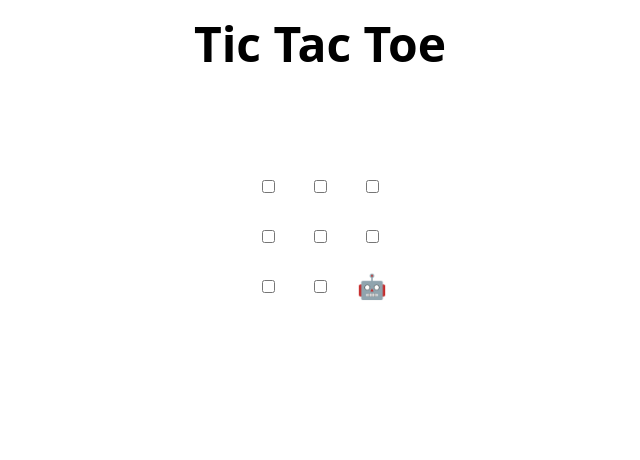
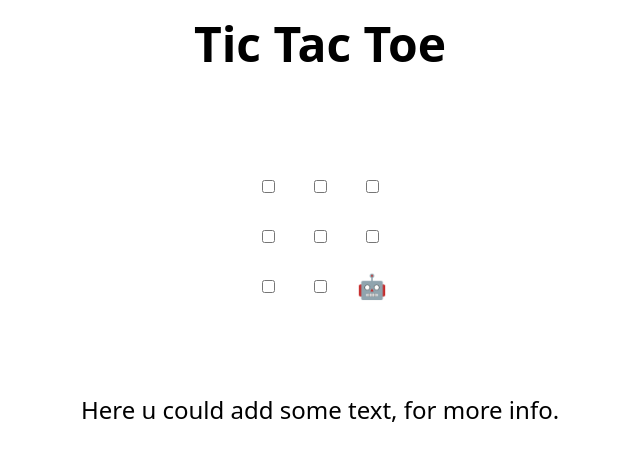
Before and after one commit to Sojo506/skills-review-pull-requests, a plain HTML site: page index.html in a window 1280 px wide. Shown: the whole page, without its empty margins (320-960 px from the left). Drawn offline with Linux system fonts and the light colour scheme.

Commit message:
Update index.html

```diff
--- a/index.html
+++ b/index.html
@@ -48,7 +48,7 @@
 </table>
 
 <h2 hidden>Game over, refresh to play again 🧑‍💻 🤖!</h2>
-
+Here u could add some text, for more info.
 <script>
   // Initialization
   const boxes = Array.from(document.querySelectorAll("td"));
```
